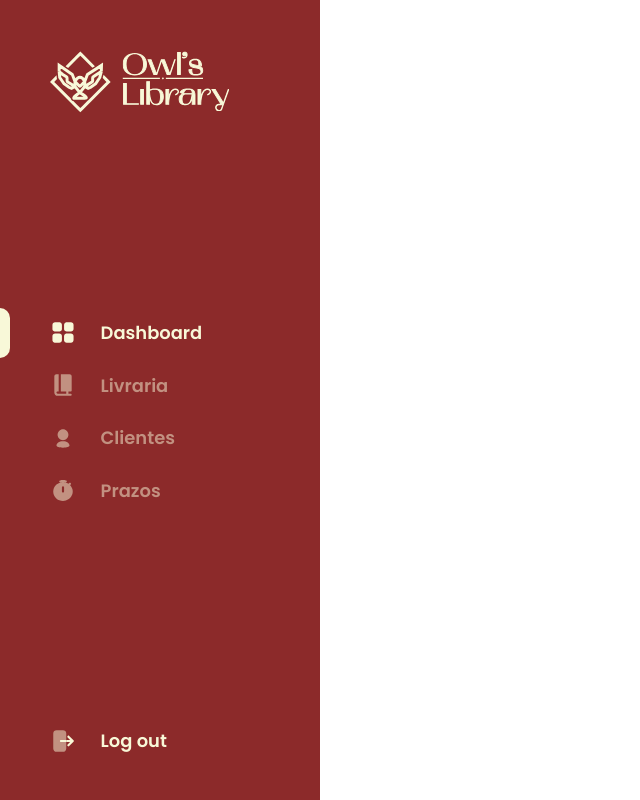
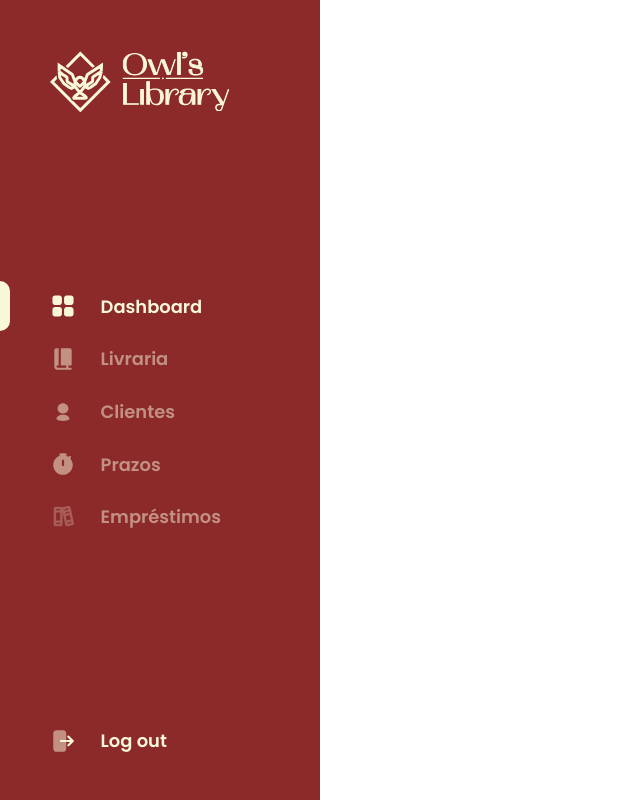
Before and after one commit to JenniGabriely01/react-doctor-system, a React (Vite) app: page /Home in a window 1280 px wide. Shown: the whole page, without its empty margins (0-640 px from the left). Built offline with nearby package versions, Linux system fonts and the light colour scheme.

Commit message:
Cria rotas para os cadastros

```diff
--- a/src/App.jsx
+++ b/src/App.jsx
@@ -5,6 +5,9 @@ import './global.css';
 import Livraria from "./pages/Livraria/livraria";
 import Clientes from "./pages/Clientes/clientes";
 import Prazos from "./pages/Prazos/prazos";
+import CadLivros from "./pages/CadLivros/cadLivros";
+import CadClientes from "./pages/CadClientes/cadClientes";
+import Emprestimo from "./pages/Emprestimo/emprestimo";
 
 function App() {
 
@@ -16,6 +19,9 @@ function App() {
                 <Route path="/Livraria" element={<Livraria/>} />
                 <Route path="/Clientes" element={<Clientes/>} />
                 <Route path="/Prazos" element={<Prazos/>} />
+                <Route path="/CadLivros" element={<CadLivros/>} />
+                <Route path="/CadClientes" element={<CadClientes/>} />
+                <Route path="/Emprestimo" element={<Emprestimo/>} />
             </Routes>
         </BrowserRouter>
     );
--- a/src/components/button/button.jsx
+++ b/src/components/button/button.jsx
@@ -1,8 +1,16 @@
+import { useNavigate } from 'react-router-dom'
 import './button.css'
 
-export default function Button ({legendaBotao}) {
-    return(
-        <button className="botao">
+export default function Button({ legendaBotao, rota }) {
+
+    const navigate = useNavigate();
+
+    const handleClick = () => {
+        navigate(rota);
+    }
+
+    return (
+        <button className="botao" onClick={handleClick}>
             <h1>{legendaBotao}</h1>
         </button>
     )
--- a/src/components/menuLateral/menuLateral.jsx
+++ b/src/components/menuLateral/menuLateral.jsx
@@ -7,6 +7,7 @@ import dashboardIcon from '../../assets/icons/dashboardIcon.svg';
 import livrariaIcon from '../../assets/icons/livrariaIcon.svg';
 import prazosIcon from '../../assets/icons/prazosIcon.svg';
 import userIcon from '../../assets/icons/userIcon.svg';
+import emprestimosIcon from '../../assets/icons/emprestimoIcon.svg';
 import saidaIcon from '../../assets/icons/saidaIcon.svg';
 
 
@@ -53,12 +54,13 @@ export default function MenuLateral() {
                         </Link>
                     </li>
 
-                        {/* <li>
-                            <a href="">
-                                <img src={configIcon} alt="Icon Config" />
-                                Config
-                            </a>
-                        </li> */}
+                    <li>
+                        <Link to="/Emprestimo" className={currentPath === "/Emprestimo" ? "active" : ""}>
+                            {currentPath === "Emprestimos" && <div className="highlight"></div>}
+                            <img src={emprestimosIcon} alt="Icon Empréstimos" />
+                            Empréstimos
+                        </Link>
+                    </li>
                 </ul>
             </nav>
 
--- /dev/null
+++ b/src/pages/CadClientes/cadClientes.jsx
@@ -0,0 +1,7 @@
+export default function CadClientes() {
+    return (
+        <>
+            <h1>cadatro clientes</h1>
+        </>
+    )
+}
--- /dev/null
+++ b/src/pages/CadLivros/cadLivros.jsx
@@ -0,0 +1,7 @@
+export default function CadLivros () {
+    return (
+        <>
+            <h1>Cadastro Livros</h1>
+        </>
+    )
+}
--- a/src/pages/Clientes/clientes.jsx
+++ b/src/pages/Clientes/clientes.jsx
@@ -22,6 +22,7 @@ export default function Clientes() {
 
                         <Button
                             legendaBotao="Cadastrar"
+                            rota="/CadClientes"
                         />
 
                     </header>
--- /dev/null
+++ b/src/pages/Emprestimo/emprestimo.jsx
@@ -0,0 +1,7 @@
+export default function Emprestimo () {
+    return (
+        <>
+         <h1>Empréstimo</h1>
+        </>
+    )
+}
--- a/src/pages/Livraria/livraria.jsx
+++ b/src/pages/Livraria/livraria.jsx
@@ -18,6 +18,7 @@ export default function Livraria() {
                         />
                         <Button
                             legendaBotao="Cadastrar"
+                            rota="/CadLivros"
                         />
                     </header>
                 </section>
```
Also changed, not shown: src/assets/icons/configIcon.svg (deleted), src/assets/icons/emprestimoIcon.svg (added), src/pages/CadClientes/cadClientes.css (added), src/pages/CadLivros/cadLivros.css (added), src/pages/Emprestimo/emprestimo.css (added). Lines whose indentation alone changed are shown as unchanged.
